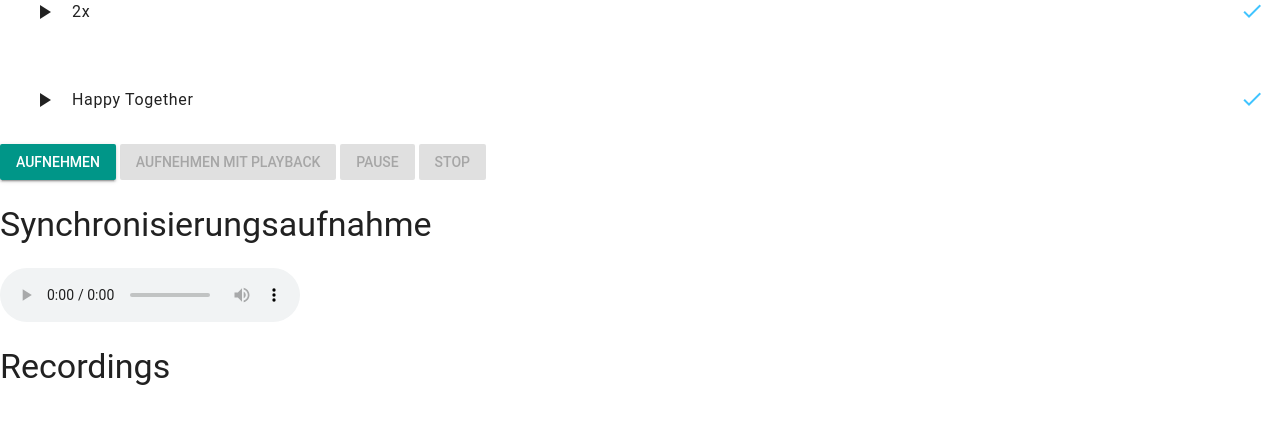
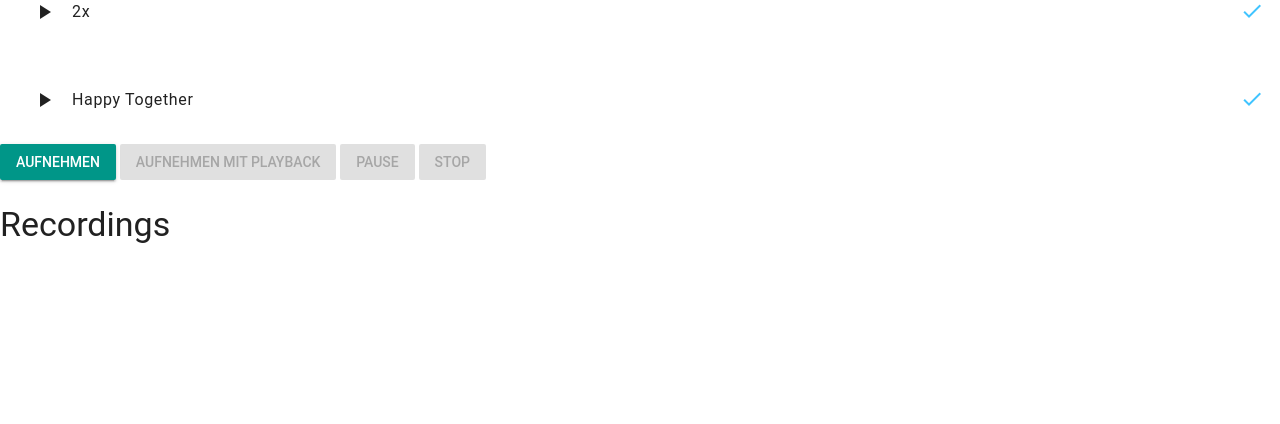
Before and after one commit to hovercat/Chordl, a Flask app: page /record in a window 1280 px wide. Shown: the part 204-628 px from the top of the page. Run offline with Flask 2, Linux system fonts and the light colour scheme; some libraries are stand-ins or nearby versions.

Commit message:
record updates

```diff
--- a/application/singer/templates/record.jinja2
+++ b/application/singer/templates/record.jinja2
@@ -33,8 +33,7 @@
     <button id="pauseButton" disabled class="mdl-button mdl-js-button mdl-button--raised mdl-button--colored">Pause</button>
     <button id="stopButton" disabled class="mdl-button mdl-js-button mdl-button--raised mdl-button--colored">Stop</button>
 </div>
-<h3>Synchronisierungsaufnahme</h3>
-<audio preload="auto" controls id="sync_audio">
+<audio preload="auto" id="sync_audio">
     <source src="static/sample_sync_21guns.ogg" type="audio/ogg">
     Bei dir funktioniert dass leider nicht. Firefox herunterladen?
 </audio>
```
